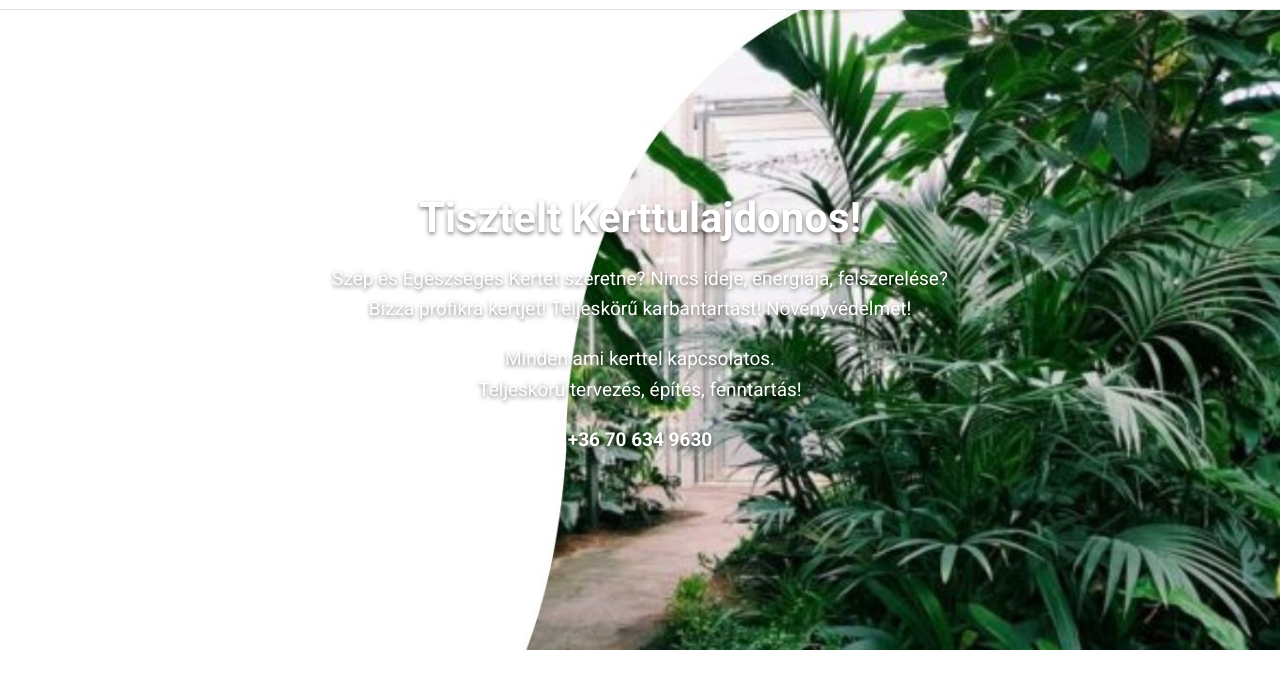
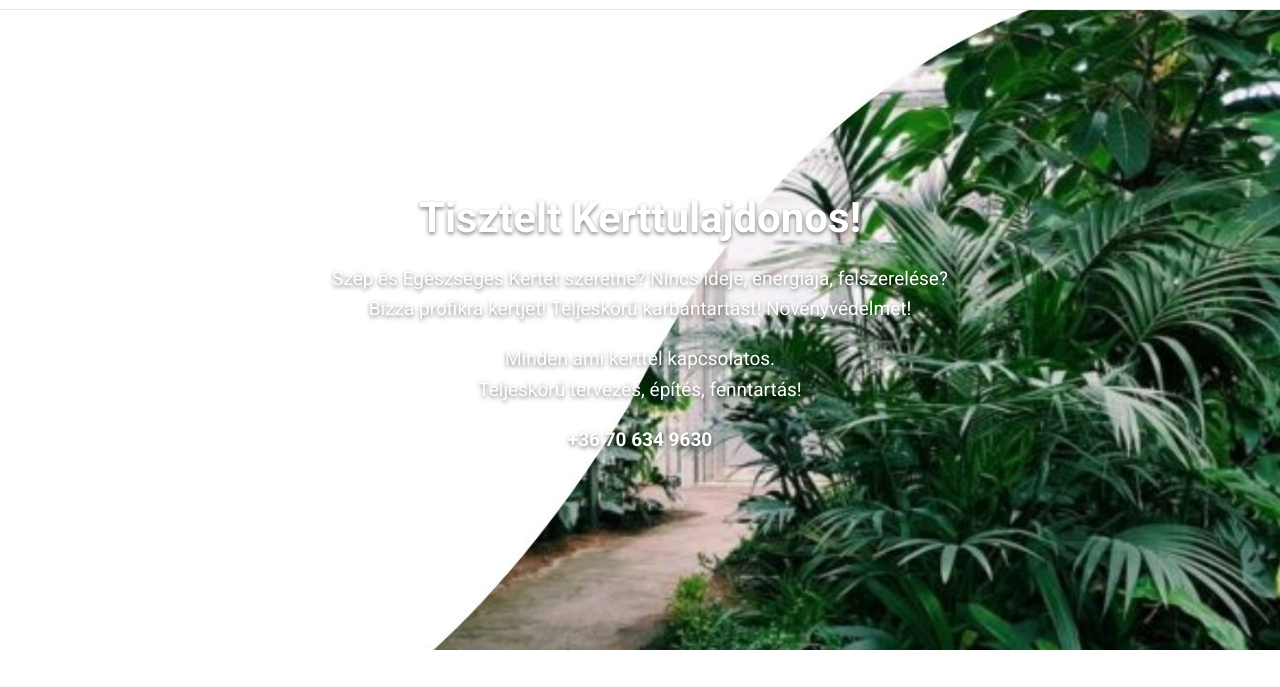
Before and after one commit to AgnesGeller/diszkertek, a plain HTML site: page index.html in a window 1280 px wide. Shown: the part 63-750 px from the top of the page. Drawn offline with Linux system fonts and the light colour scheme.

Commit message:
photo changed

```diff
--- a/index.html
+++ b/index.html
@@ -32,7 +32,7 @@
     </div>
 </header>
 
-<section class="hero" style="background-image:url('assets/img/wave.jpg');">
+<section class="hero" style="background-image:url('assets/img/wave1.jpg');">
     <div class="hero-overlay"></div>
 
     <div class="hero-content">
```
